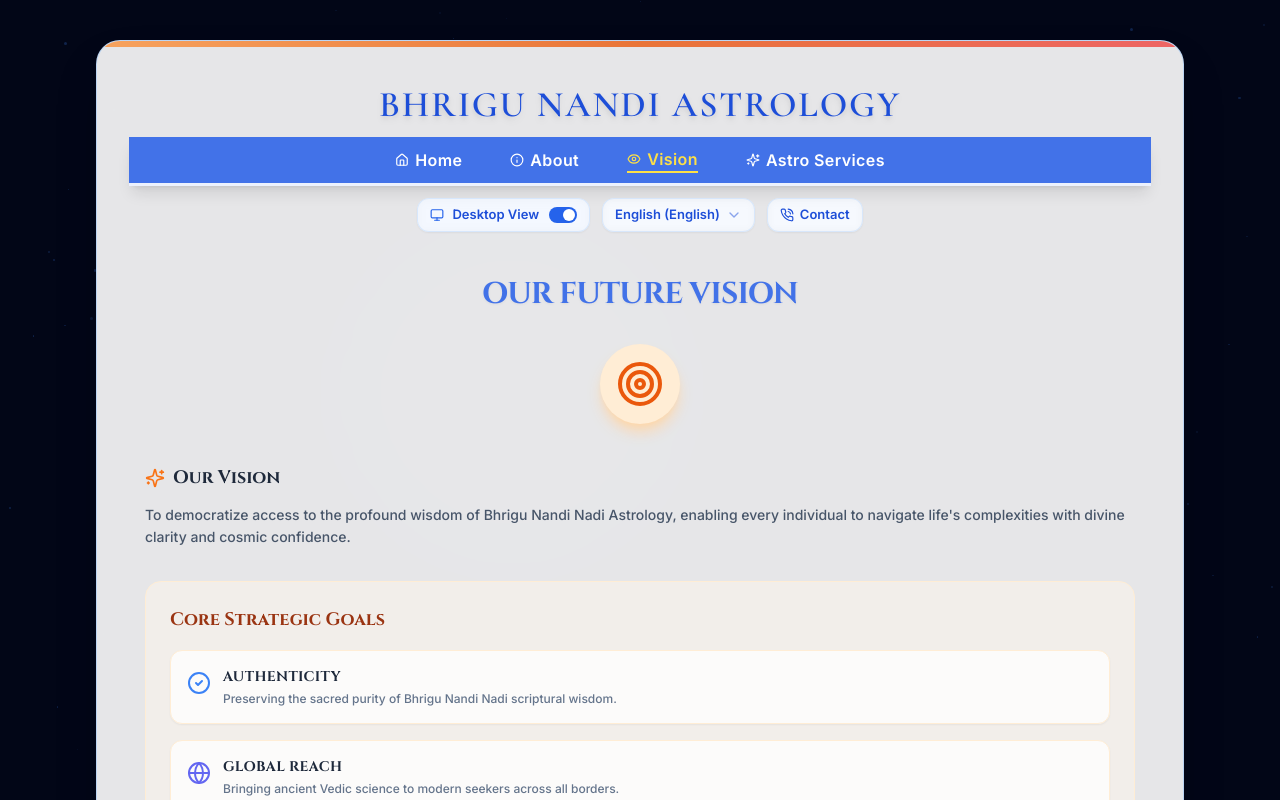
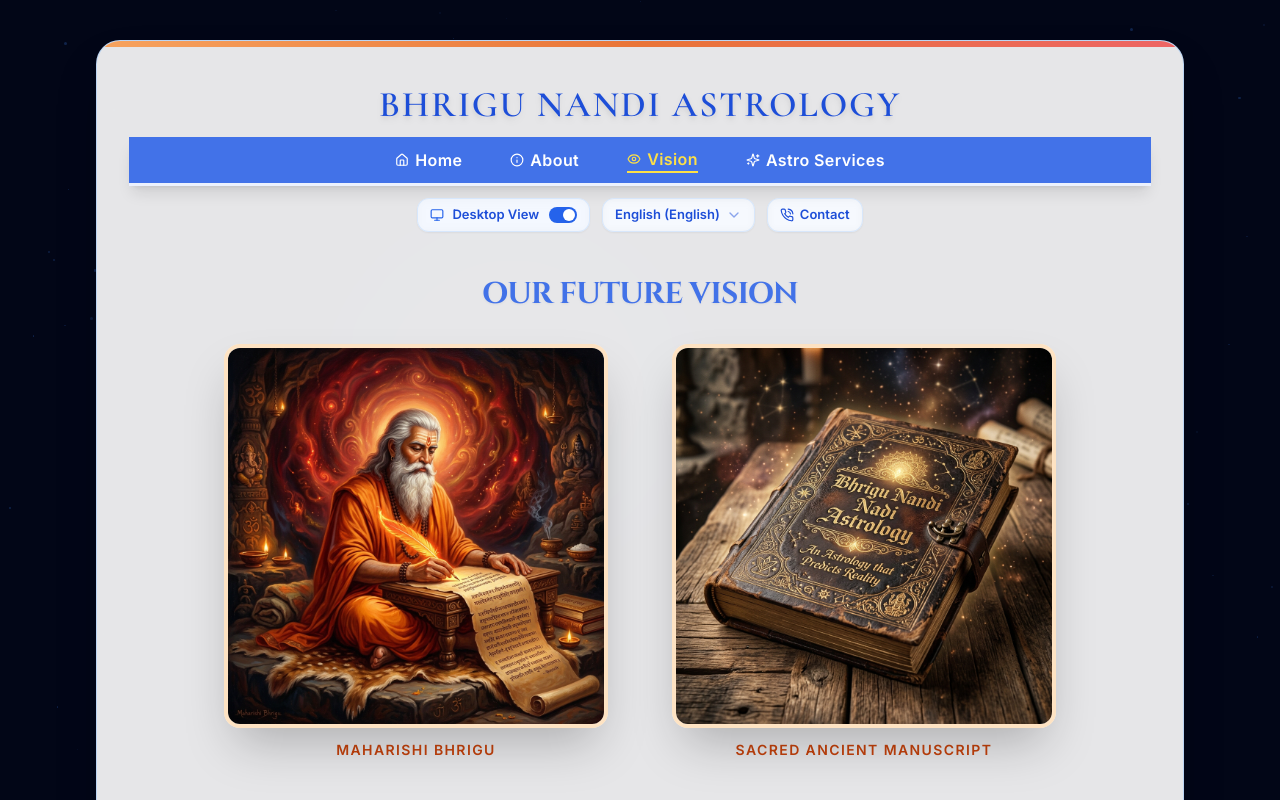
Before and after one commit to divyanshkumarindia/Bhrigu_Astro_Vaani, a React (Vite) app: page /vision in a window 1280 px wide. Shown: the top 800 px of the page. Built offline with nearby package versions, Linux system fonts and the light colour scheme.

Commit message:
feat: increase and adapt picture sizes on vision and about pages based on page view

```diff
--- a/src/pages/About.tsx
+++ b/src/pages/About.tsx
@@ -129,20 +129,40 @@ const About = () => {
                 {t('About Our Heritage', 'हमारी विरासत के बारे में')}
               </h1>
 
-              <div className="mt-8 flex flex-col items-center gap-6 w-full px-4">
+              <div className={cn(
+                "mt-8 w-full px-4",
+                isDesktopView
+                  ? "grid grid-cols-1 md:grid-cols-2 gap-8 max-w-4xl mx-auto items-center"
+                  : "flex flex-col items-center gap-6"
+              )}>
+                <div className="flex flex-col items-center group w-full">
+                  <div className={cn(
+                    "overflow-hidden rounded-2xl shadow-2xl border-4 border-blue-200/60 bg-white/40 backdrop-blur-sm transition-all duration-500 group-hover:shadow-blue-500/20 group-hover:border-blue-300 mx-auto",
+                    isDesktopView ? "w-full max-w-sm aspect-square" : "w-64 sm:w-72 aspect-square"
+                  )}>
                     <img
                       src="/maharishi_bhrigu.png"
                       alt="Maharishi Bhrigu"
-                  className="w-[200px] sm:w-[240px] rounded-xl shadow-2xl border-2 border-blue-100/50 object-cover aspect-square"
+                      className="w-full h-full object-cover transition-transform duration-700 group-hover:scale-105"
                     />
+                  </div>
+                  <p className="mt-3 text-xs sm:text-sm text-blue-700 font-bold uppercase tracking-widest">
+                    {t('Maharishi Bhrigu', 'महर्षि भृगु')}
+                  </p>
+                </div>
 
-                <div className="flex flex-col items-center">
+                <div className="flex flex-col items-center group w-full">
+                  <div className={cn(
+                    "overflow-hidden rounded-2xl shadow-2xl border-4 border-blue-200/60 bg-white/40 backdrop-blur-sm transition-all duration-500 group-hover:shadow-blue-500/20 group-hover:border-blue-300 mx-auto",
+                    isDesktopView ? "w-full max-w-sm aspect-square" : "w-64 sm:w-72 aspect-square"
+                  )}>
                     <img
                       src="/ancient_book.png"
                       alt="Bhrigu Nandi Nadi Astrology Book"
-                    className="w-[200px] sm:w-[240px] rounded-xl shadow-2xl border-2 border-blue-100/50 transform hover:scale-105 transition-transform duration-500"
+                      className="w-full h-full object-cover transition-transform duration-700 group-hover:scale-105"
                     />
-                  <p className="mt-2 text-[10px] sm:text-[11px] text-blue-600 font-bold uppercase tracking-widest opacity-80">
+                  </div>
+                  <p className="mt-3 text-xs sm:text-sm text-blue-700 font-bold uppercase tracking-widest">
                     {t('Sacred Ancient Manuscript', 'पवित्र प्राचीन पांडुलिपि')}
                   </p>
                 </div>
--- a/src/pages/Vision.tsx
+++ b/src/pages/Vision.tsx
@@ -129,9 +129,43 @@ const Vision = () => {
                 {t('Our Future Vision', 'हमारा भविष्य का दृष्टिकोण')}
               </h1>
 
-              <div className="mt-8 flex justify-center">
-                <div className="p-4 bg-orange-100 rounded-full shadow-lg shadow-orange-200">
-                  <Target className="w-12 h-12 text-[#EA580C]" />
+              {/* Both Sacred Pictures Sized According to Page View */}
+              <div className={cn(
+                "mt-8 w-full px-4",
+                isDesktopView
+                  ? "grid grid-cols-1 md:grid-cols-2 gap-8 max-w-4xl mx-auto items-center"
+                  : "flex flex-col items-center gap-6"
+              )}>
+                <div className="flex flex-col items-center group w-full">
+                  <div className={cn(
+                    "overflow-hidden rounded-2xl shadow-2xl border-4 border-orange-200/70 bg-white/60 backdrop-blur-sm transition-all duration-500 group-hover:shadow-orange-500/20 group-hover:border-orange-400 mx-auto",
+                    isDesktopView ? "w-full max-w-sm aspect-square" : "w-64 sm:w-72 aspect-square"
+                  )}>
+                    <img
+                      src="/maharishi_bhrigu.png"
+                      alt="Maharishi Bhrigu"
+                      className="w-full h-full object-cover transition-transform duration-700 group-hover:scale-105"
+                    />
+                  </div>
+                  <p className="mt-3 text-xs sm:text-sm text-orange-700 font-bold uppercase tracking-widest">
+                    {t('Maharishi Bhrigu', 'महर्षि भृगु')}
+                  </p>
+                </div>
+
+                <div className="flex flex-col items-center group w-full">
+                  <div className={cn(
+                    "overflow-hidden rounded-2xl shadow-2xl border-4 border-orange-200/70 bg-white/60 backdrop-blur-sm transition-all duration-500 group-hover:shadow-orange-500/20 group-hover:border-orange-400 mx-auto",
+                    isDesktopView ? "w-full max-w-sm aspect-square" : "w-64 sm:w-72 aspect-square"
+                  )}>
+                    <img
+                      src="/ancient_book.png"
+                      alt="Bhrigu Nandi Nadi Astrology Book"
+                      className="w-full h-full object-cover transition-transform duration-700 group-hover:scale-105"
+                    />
+                  </div>
+                  <p className="mt-3 text-xs sm:text-sm text-orange-700 font-bold uppercase tracking-widest">
+                    {t('Sacred Ancient Manuscript', 'पवित्र प्राचीन पांडुलिपि')}
+                  </p>
                 </div>
               </div>
 
@@ -148,7 +182,7 @@ const Vision = () => {
 
                 <section className="bg-orange-50 bg-opacity-50 p-6 rounded-2xl border border-orange-100">
                   <h3 className="font-bold text-orange-800 text-lg mb-4">{t('Core Strategic Goals', 'मुख्य रणनीतिक लक्ष्य')}</h3>
-                  <div className="grid grid-cols-1 gap-4">
+                  <div className={cn("grid gap-4", isDesktopView ? "grid-cols-1 md:grid-cols-2" : "grid-cols-1")}>
                     {values.map((val, idx) => (
                       <div key={idx} className="bg-white bg-opacity-80 p-4 rounded-xl shadow-sm border border-orange-100 flex items-start gap-3">
                         <div className="shrink-0 mt-1">{val.icon}</div>
```
Lines whose indentation alone changed are shown as unchanged.
